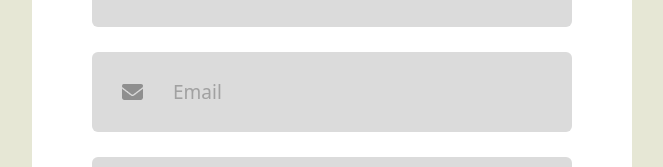
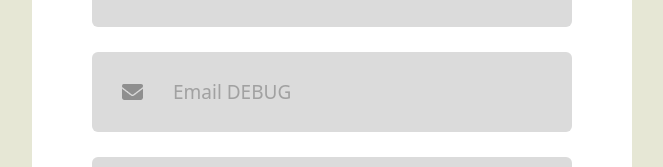
Before and after one commit to JunLi23/CardiYo, a React (Vite) app in the folder client/: page /LoginSignUp in a window 1280 px wide. Shown: the part 425-592 px from the top of the page, without its empty margins (308-971 px from the left). Built offline with nearby package versions, Linux system fonts and the light colour scheme.

Commit message:
debug login

```diff
--- a/client/src/pages/LoginSignUp.jsx
+++ b/client/src/pages/LoginSignUp.jsx
@@ -22,7 +22,7 @@ const LoginSignUp = () => {
 
             <div className="input">
                 <img src={emailIcon} alt="" />
-                <input type="email" placeholder='Email' />
+                <input type="email" placeholder='Email DEBUG' />
             </div>
             <div className="input">
                 <img src={passwordIcon} alt="" />
```
